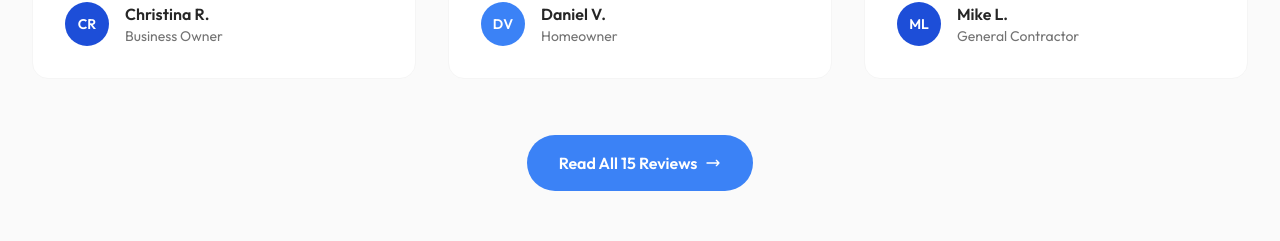
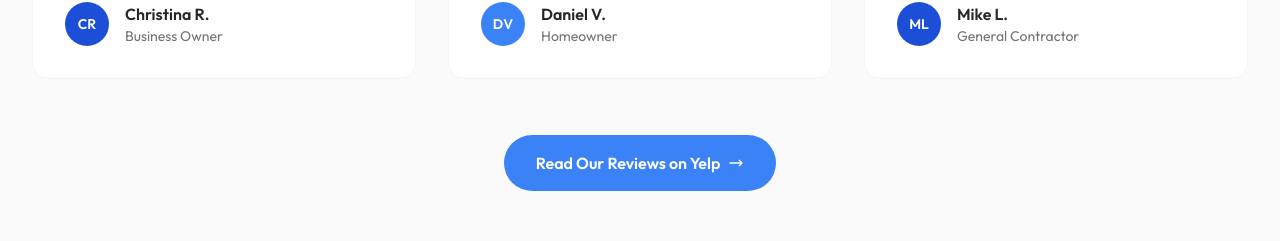
Before and after one commit to Core-Labs-LLC/permits-and-more-abml2, a SvelteKit app in the folder sveltekit/: page / in a window 1280 px wide. Shown: the part 5770-6011 px from the top of the page. Built offline with nearby package versions, Linux system fonts and the light colour scheme.

Commit message:
Update changes

```diff
--- a/sveltekit/src/routes/+page.svelte
+++ b/sveltekit/src/routes/+page.svelte
@@ -559,10 +559,12 @@
 		<AnimateOnScroll>
 			<div class="text-center mt-14">
 				<a
-					href="/reviews"
+					href="https://www.yelp.com/biz/permits-and-more-san-diego"
+					target="_blank"
+					rel="noopener noreferrer"
 					class="btn-primary text-white px-8 py-4 rounded-full text-base font-semibold inline-flex items-center gap-2 group"
 				>
-					Read All 15 Reviews
+					Read Our Reviews on Yelp
 					<svg class="w-4 h-4 transition-transform group-hover:translate-x-1" fill="none" viewBox="0 0 24 24" stroke="currentColor">
 						<path stroke-linecap="round" stroke-linejoin="round" stroke-width="2" d="M17 8l4 4m0 0l-4 4m4-4H3" />
 					</svg>
```
